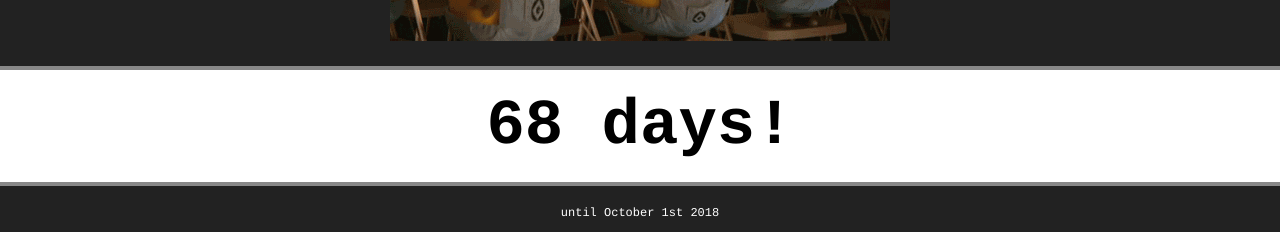
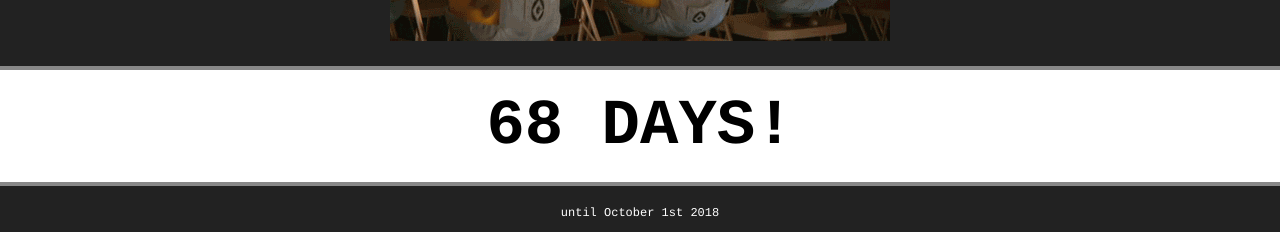
Before and after one commit to joelchelliah/how-many-days, a React (Create React App) app: page / in a window 1280 px wide. Shown: the part 275-507 px from the top of the page. Built offline with nearby package versions, Linux system fonts and the light colour scheme.

Commit message:
renamed css class

```diff
--- a/src/App.css
+++ b/src/App.css
@@ -17,7 +17,7 @@ h1 {
   border-bottom: solid 4px #888;
 }
 
-.days {
+.content {
   background-color: #fff;
   padding: 20px 0;
   font-size: 4em;
--- a/src/App.js
+++ b/src/App.js
@@ -17,8 +17,8 @@ export default class App extends Component {
           <img src={logo} alt="YAAAAAAAY!" />
         </header>
 
-        <div className="days">
-            {days} days!
+        <div className="content">
+            {days} DAYS!
         </div>
 
         <div className="footer">
```
